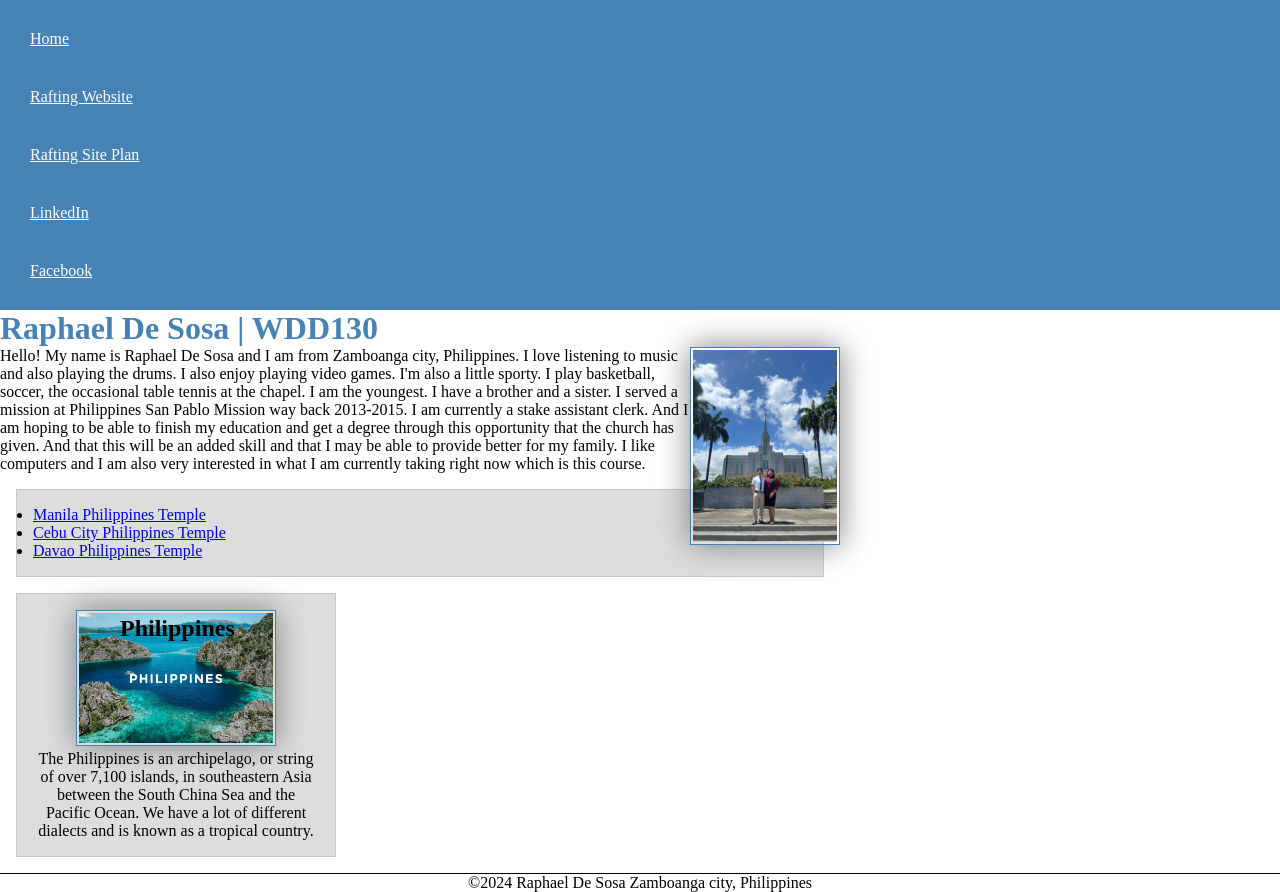
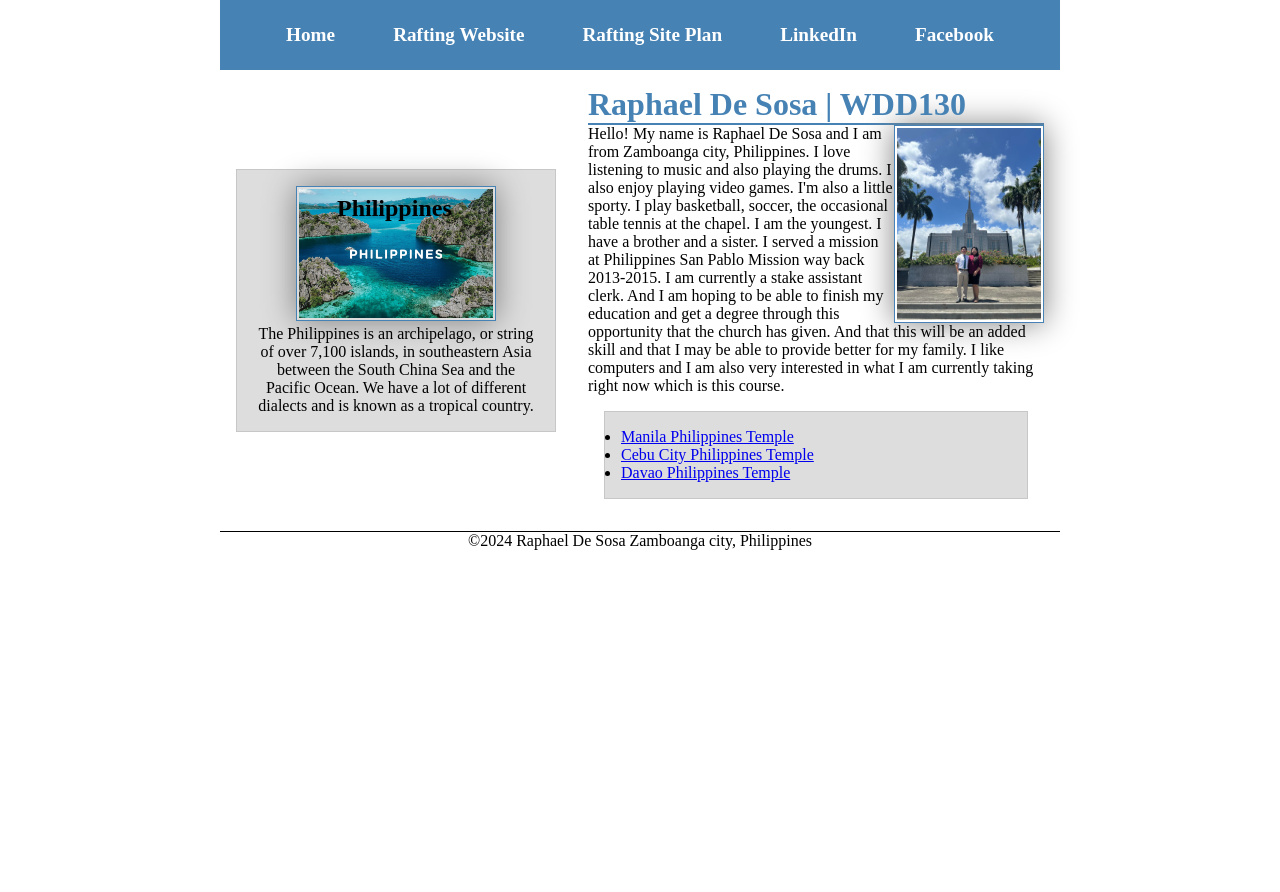
Before and after one commit to raphaeldesosa/wdd130, a plain HTML site: page index.html in a window 1280 px wide. After the commit the page ends 800 px from the top, so only its background shows below. Drawn offline with Linux system fonts and the light colour scheme.

Commit message:
CSS Flex and Grid

```diff
--- a/index.html
+++ b/index.html
@@ -18,6 +18,7 @@
                 <a href="https://www.facebook.com/">Facebook</a>
             </nav>
         </header>
+    <div class ="grid">
         <main>
             <h1>Raphael De Sosa  |  WDD130</h1>
             <img src="images/profile.jpg" alt="Hello, My name is Raphael De Sosa" width="200">
@@ -36,6 +37,7 @@
             <img src="images/Philippines.jpg" alt="Philippines">
             <p>The Philippines is an archipelago, or string of over 7,100 islands, in southeastern Asia between the South China Sea and the Pacific Ocean. We have a lot of different dialects and is known as a tropical country.  </p>
         </aside>
+    </div>
         <footer>
             <p>©2024 Raphael De Sosa Zamboanga city, Philippines</p>
         </footer>
--- a/styles/styles.css
+++ b/styles/styles.css
@@ -5,15 +5,23 @@
 }
 nav {
     background-color: steelblue;
-    padding: 10px;
+    padding: 1rem;
+    display: flex;
+    justify-content: space-evenly;
+    align-items: center;
 }
 nav a {
     color: white;
     display: block;
-    padding: 20px;
+    padding: 0.5rem;
+    text-decoration: none;
+    font-size: 1.2rem;
+    font-weight: 700;
+
 }
 h1 {
     color: steelblue;
+    border-bottom: 2px solid steelblue;
 }
 img {
     width: 150px;
@@ -25,23 +33,25 @@ img {
 p {
     padding: 10px;
 }
-main {
-    max-width: 840px;
-}
+
 aside {
-    width: 20em;
+
+    width: 20rem;
     margin: 1rem;
     border: 1px solid rgba( 0, 0, 0, 0.2);
     padding: 1rem;
     background-color: #eee;
     color: #333;
     text-align: center;
+    position: relative;
+    grid-column: 1/2;
+    grid-row: 1/2;
 }
 
 aside h2 {
     position: absolute;
-    top: 615px;
-    left: 120px;
+    top: 25px;
+    left: 100px;
 }
 
 aside img {
@@ -72,3 +82,16 @@ footer {
     background-color: #ddd;
     color: #000;
 }
+header, .grid, footer {
+    max-width: 840px;
+    margin: 0 auto;
+}
+
+.grid {
+    display: grid;
+    align-items: center;
+}
+main {
+    grid-column: 2/3;
+    margin: 1rem;
+}
```
